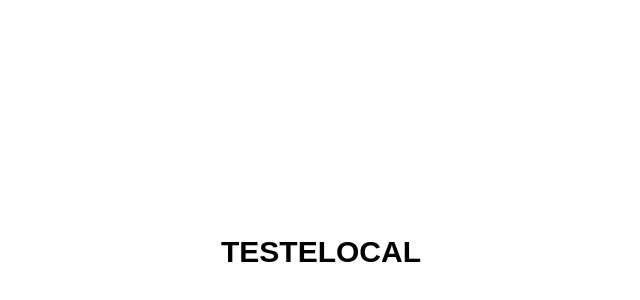
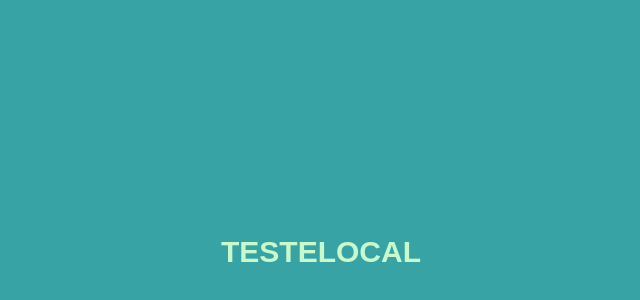
Before and after one commit to willianferreiradev/multiple-deployment-test, a Next.js app: page / in a window 1280 px wide. Shown: the part 148-448 px from the top of the page, without its empty margins (319-959 px from the left). Built offline with nearby package versions, Linux system fonts and the light colour scheme.

Commit message:
feat: add coloors

```diff
--- a/pages/index.tsx
+++ b/pages/index.tsx
@@ -10,6 +10,9 @@ const Container = styled.div`
   font-size: 30px;
   font-weight: bold;
   font-family: sans-serif;
+
+  background-color: #38A3A5;
+  color: #C7F9CC;
 `;
 
 const Home: NextPage = () => {
```
